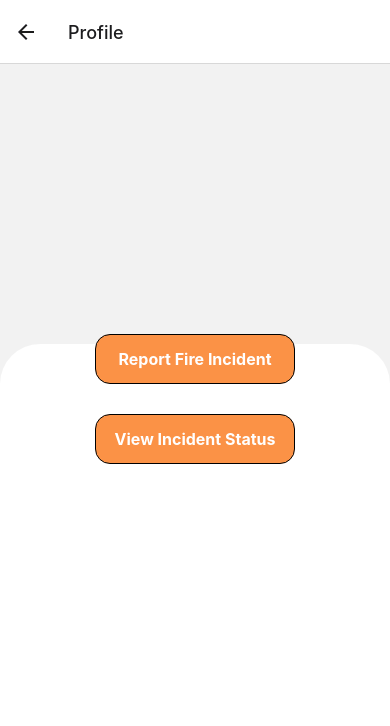
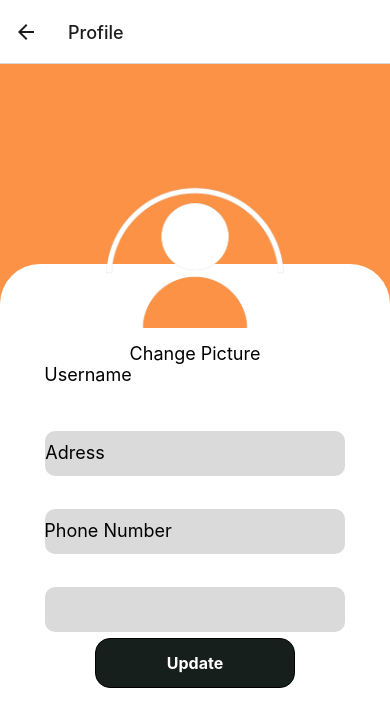
Before and after one commit to abegailabragantrani/FireTrack, a React Native app: screen /Profile in a window 390 px wide. Shown: the top 726 px of the page. Built offline with nearby package versions, Linux system fonts and the light colour scheme.

Commit message:
update profile

```diff
--- a/screens/drawnav/Account.js
+++ b/screens/drawnav/Account.js
@@ -1,19 +1,19 @@
 import * as React from 'react'
 import { View, Text, StyleSheet, Image } from 'react-native'
-import {TouchableOpacity } from 'react-native-gesture-handler'
+import { TouchableOpacity } from 'react-native-gesture-handler'
 import { useNavigation } from '@react-navigation/native';
 
 export default function Account() {
   const navigation = useNavigation();
   return (
     <View style={styles.container}>
-       <Text style={{textAlign: 'center', color: '#ffffff', fontWeight: 'bold', fontSize: 18, bottom: 170 }}>Profile</Text>
+      <Text style={{ textAlign: 'center', color: '#ffffff', fontWeight: 'bold', fontSize: 18, bottom: 170 }}>Profile</Text>
       <View style={styles.top} />
 
       <View style={{ alignItems: 'center', justifyContent: 'center', bottom: 135, }}>
         <Image style={styles.image}
           source={require('../drawnav/user.png')} />
-      <Text style={{textAlign: 'center', color: '#000000', fontSize: 18, bottom: 40 }}>Abegail A. Trani</Text>
+        <Text style={{ textAlign: 'center', color: '#000000', fontSize: 18, bottom: 40 }}>Abegail A. Trani</Text>
         <TouchableOpacity
           onPress={() => navigation.navigate('Profile')}
           style={{ width: 200, height: 50, backgroundColor: '#171F1D', alignItems: 'center', justifyContent: 'center', borderRadius: 15, marginBottom: 15, borderWidth: 1, borderColor: '#000000' }}
--- a/screens/profile.js
+++ b/screens/profile.js
@@ -1,30 +1,60 @@
 import * as React from 'react'
-import { View, Text, StyleSheet, Image } from 'react-native'
+import { View, Text, TextInput, StyleSheet, Image } from 'react-native'
 import { TouchableOpacity } from 'react-native-gesture-handler'
-
+import Icon from 'react-native-vector-icons/SimpleLineIcons';
 
 export default class ProfileScreen extends React.Component {
 
   render() {
     return (
       <View style={styles.container}>
+        <Text style={{ textAlign: 'center', color: '#ffffff', fontWeight: 'bold', fontSize: 18, bottom: 170 }}>Profile</Text>
+        <View style={styles.top} />
 
-  <View style={styles.top} />
-  <View style={styles.bottom} />
+        <View style={{ alignItems: 'center', justifyContent: 'center', bottom: 42, }}>
+          <Image style={styles.image}
+            source={require('./drawnav/user.png')} />
+          <Text style={{ textAlign: 'center', color: '#000000', fontSize: 18, bottom: 40 }}>Change Picture</Text>
+
+          <Text style={{ textAlign: 'center', right: 107, color: '#000000', fontSize: 18, bottom: 40 }}>Username</Text>
+          <TextInput
+            style={styles.fields}
+            onChangeText={(text) => {
+              this.setState({ errMsg: '' }),
+                this.setState({ username: text })
+            }
+            }
+          />
+
+          <Text style={{ textAlign: 'center', right: 120, color: '#000000', fontSize: 18, bottom: 40 }}>Adress</Text>
+          <TextInput
+            style={styles.fields}
+            onChangeText={(text) => {
+              this.setState({ errMsg: '' }),
+                this.setState({ username: text })
+            }
+            }
+          />
+
+          <Text style={{ textAlign: 'center', right: 87, color: '#000000', fontSize: 18, bottom: 40 }}>Phone Number</Text>
+          <TextInput
+            style={styles.fields}
+            onChangeText={(text) => {
+              this.setState({ errMsg: '' }),
+                this.setState({ username: text })
+            }
+            }
+          />
+
 
           <TouchableOpacity
-    onPress={() => this.props.navigation.navigate('Report')}
-    style={{ width: 200, height: 50, backgroundColor: '#FB9246', alignItems: 'center', justifyContent: 'center', bottom: 50, borderRadius: 15, marginBottom: 20, borderWidth: 1, borderColor: '#000000' }}
+            onPress={() => navigation.navigate('Profile')}
+            style={{ width: 200, height: 50, backgroundColor: '#171F1D', alignItems: 'center', justifyContent: 'center', borderRadius: 15, marginBottom: 15, borderWidth: 1, borderColor: '#000000' }}
           >
-    <Text style={{ textAlign: 'center', color: '#ffffff', fontWeight: 'bold', fontSize: 16 }}>Report Fire Incident</Text>
+            <Text style={{ textAlign: 'center', color: '#ffffff', fontWeight: 'bold', fontSize: 16 }}>Update</Text>
           </TouchableOpacity>
 
-  <TouchableOpacity
-    onPress={() => this.props.navigation.navigate('Incident')}
-    style={{ width: 200, height: 50, backgroundColor: '#FB9246', alignItems: 'center', justifyContent: 'center', bottom: 40, borderRadius: 15, marginBottom: 20, borderWidth: 1, borderColor: '#000000' }}
-  >
-    <Text style={{ textAlign: 'center', color: '#ffffff', fontWeight: 'bold', fontSize: 16 }}>View Incident Status</Text>
-  </TouchableOpacity>
+        </View>
       </View>
 
 
@@ -32,44 +62,39 @@ return (
   }
 }
 
-
 const styles = StyleSheet.create({
   container: {
     flex: 1,
     justifyContent: 'center',
     alignItems: 'center',
-    color: 'white',
+    backgroundColor: '#FB9246'
   },
-  bottom: {
+  top: {
     position: 'absolute',
-    top: 280,
+    top: 200,
     left: 0,
     right: 0,
     bottom: 0,
-    backgroundColor: '#FFFFFF',
+    backgroundColor: '#ffffff',
     borderTopRightRadius: 40,
     borderTopLeftRadius: 40,
   },
+
+  image: {
+    height: 240,
+    width: 180,
+    bottom: 55
+  },
   fields: {
-    height: 50,
+    height: 45,
     width: 300,
-    top: 31,
-    margin: 15,
-    paddingHorizontal: 40,
-    borderBottomRightRadius: 30,
-    borderBottomLeftRadius: 30,
-    borderTopRightRadius: 30,
-    borderTopLeftRadius: 30,
+    margin: 6,
+    borderBottomRightRadius: 10,
+    borderBottomLeftRadius: 10,
+    borderTopRightRadius: 10,
+    borderTopLeftRadius: 10,
     backgroundColor: '#d3d3d3d3',
-
-  },
-  image: {
-    right: 10,
-    left: 25,
-    height: 350,
-    width: 550,
-    bottom: 140,
-
+    bottom: 55,
   },
 }
 );
```
Lines whose indentation alone changed are shown as unchanged.
